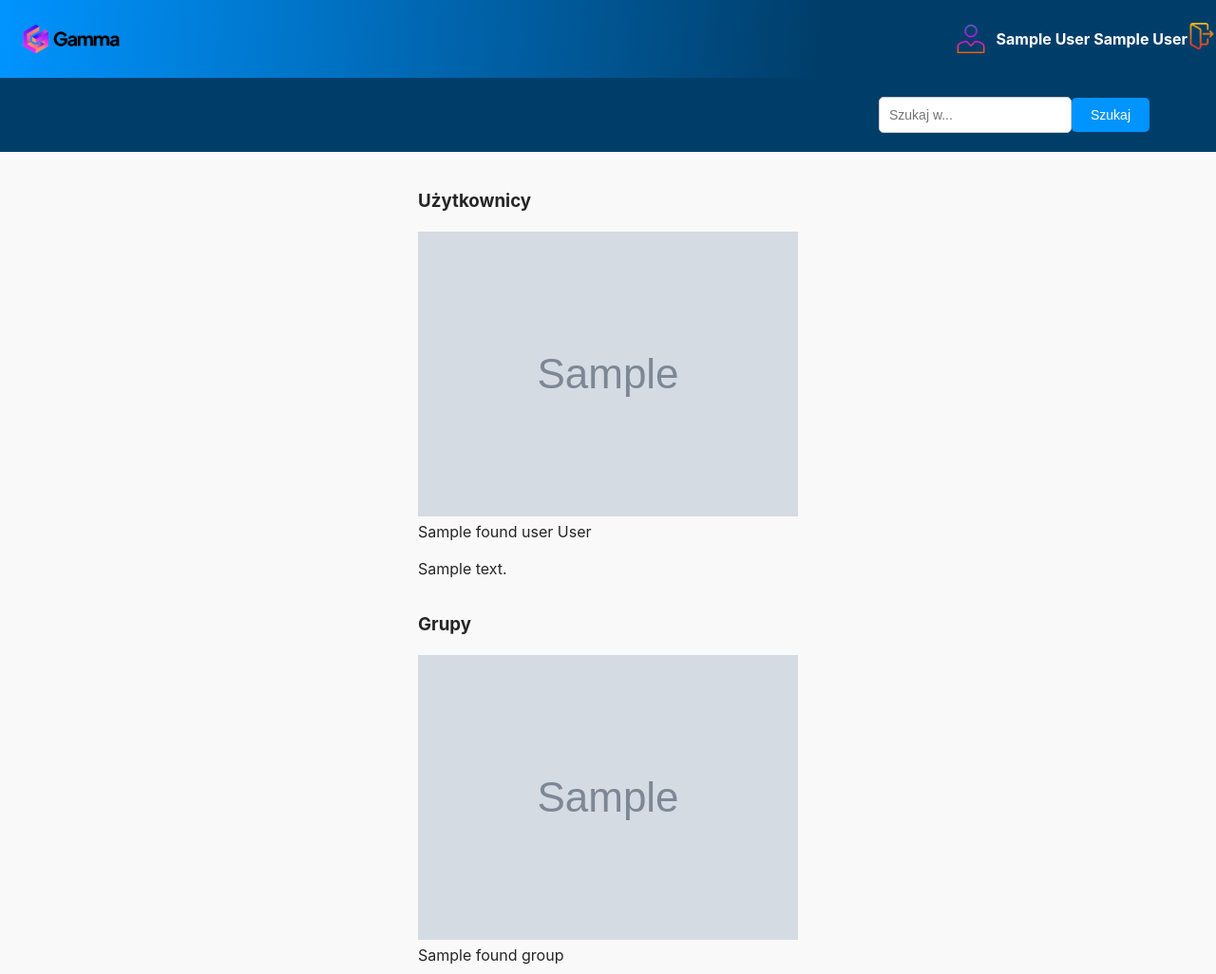
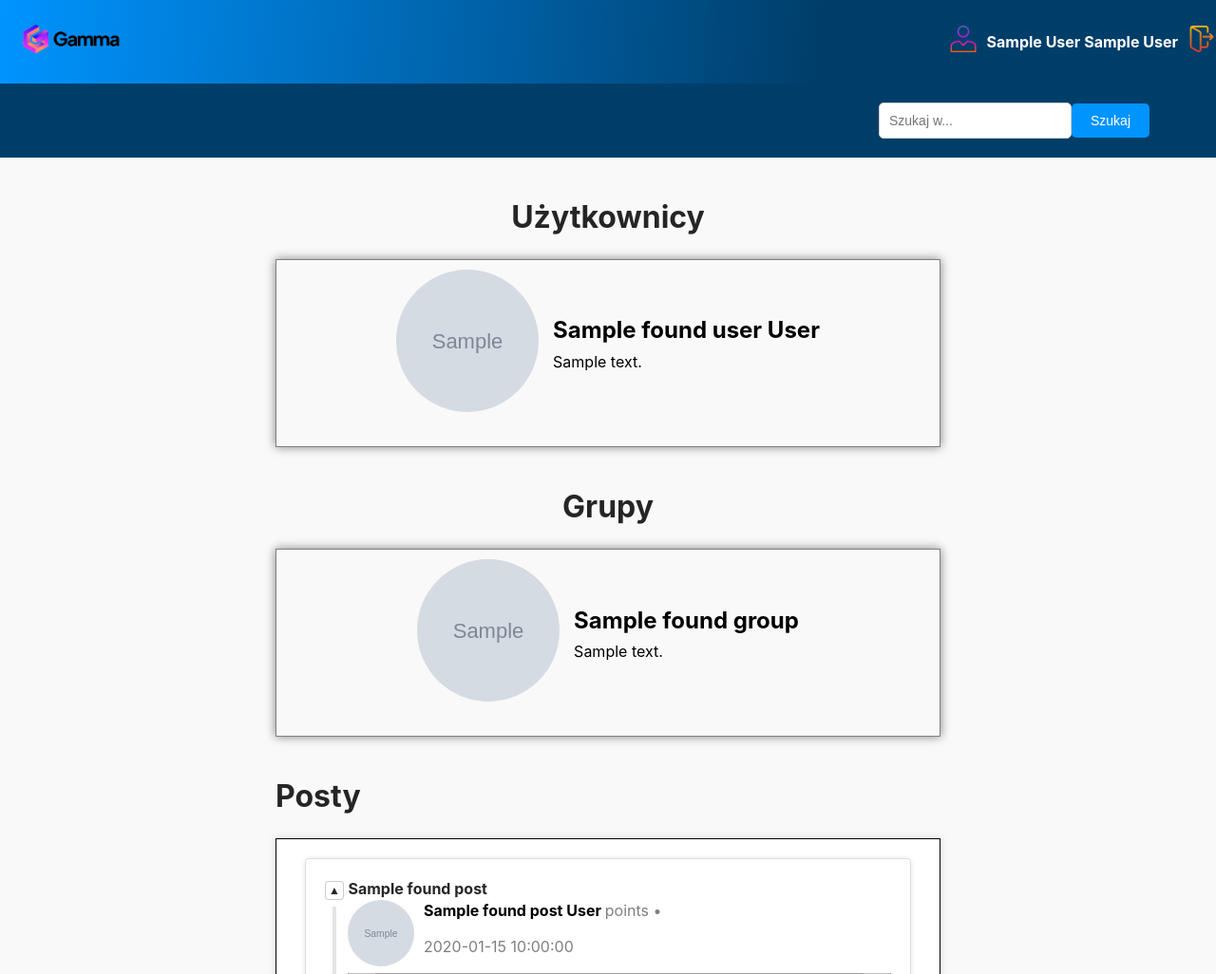
Before and after one commit to KaVerSv/GAMMA, a PHP site: template public/views/search.php in a window 1280 px wide. Shown: the top 1026 px of the page at 95% size. Run offline with PHP 8.4, Linux system fonts and the light colour scheme; the visitor is signed in with stand-in values (Sample User, id 1); the template is opened without the code that fills it: most values are stand-ins (such as "Sample title", 1, 10 or a date in 2020); grey boxes marked "Sample" are stand-in pictures; data that the repository does not hold is empty; some libraries are stand-ins or nearby versions; grey boxes are pictures that could not be loaded.

Commit message:
only add_comments to fix

```diff
--- /dev/null
+++ b/public/css/searchstyle.css
@@ -0,0 +1,48 @@
+main > .groups,
+main > .users {
+    border: 1px solid grey;
+    box-shadow: 0 0 10px grey;
+    padding: 10px;
+    margin-bottom: 20px;
+    display: flex;
+    flex-direction: column;
+    align-items: center; /* Wyśrodkowanie zawartości w pionie */
+    width: 700px;
+}
+
+main > .users .user-info,
+main > .groups .group-info {
+    display: flex;
+    align-items: center;
+    margin-bottom: 20px;
+}
+
+main > .users .user-info .user-photo img,
+main > .groups .group-info .group-photo img {
+    width: 150px;
+    height: 150px;
+    border-radius: 50%;
+    object-fit: cover;
+    margin-right: 15px;
+}
+
+main > .users .user-info .info,
+main > .groups .group-info .info {
+    display: flex;
+    flex-direction: column;
+}
+
+main > .users .user-info .info p,
+main > .groups .group-info .info p {
+    color: black;
+    font-weight: bold;
+    font-size: 24px;
+    margin: 0;
+}
+
+main > .users .user-info .info .m-1,
+main > .groups .group-info .info .m-1 {
+    margin-top: 5px;
+    font-weight: normal;
+    font-size: 16px;
+}
--- a/public/css/style80.css
+++ b/public/css/style80.css
@@ -6,6 +6,12 @@ body {
     margin: 0;
     padding: 0;
 
+}
+
+a{
+    color: black;
+    text-decoration: none;
+    font-weight: bold;
 }
 
 header {
@@ -26,7 +32,7 @@ header > div > a {
     padding: 0;
 }
 
-header > div:first-child > img {
+header > div:first-child > img, .logo {
     width: 100%; /* Dostosowane szerokości obrazów */
     max-width: 150px; /* Dodane ograniczenie maksymalnej szerokości */
 }
@@ -54,10 +60,9 @@ header > div > span {
     font-size: 16px; /* Dostosowany rozmiar czcionki */
 }
 
-.cart {
-    width: 30%; /* Dostosowane szerokości obrazów */
-    max-width: 150px; /* Dodane ograniczenie maksymalnej szerokości */
-    cursor: pointer;
+#logged_user{
+    color: white;
+    padding: 10px;
 }
 
 nav {
@@ -337,9 +342,3 @@ button:active {
     object-fit: cover;
 }
 /* ... inne style ... */
-
-a{
-    color: black;
-    text-decoration: none;
-    font-weight: bold;
-}
--- a/public/views/search.php
+++ b/public/views/search.php
@@ -4,36 +4,37 @@
 <head>
     <meta charset="UTF-8">
     <meta name="viewport" content="width=device-width, initial-scale=1.0">
-    <meta name="description" content="Ta strona to będzie coś wspaniałego">
-    <meta name="keywords" content="strona, wspaniała, niczym">
-    <meta name="author" content="Piotr Żywczak">
     <link rel="icon" type="image/x-icon" href="../../public/img/logo.png">
     <link rel="stylesheet" type="text/css" href="../../public/css/style80.css">
-    <?php if ($_SESSION['user_type'] != 'admin') : ?>
-        <link rel="stylesheet" type="text/css" href="../../public/css/style100.css">
-    <?php endif; ?>
+    <link rel="stylesheet" type="text/css" href="../../public/css/searchstyle.css">
     <title>Gamma</title>
     <script src="https://code.jquery.com/jquery-3.6.0.min.js"></script>
     <script src="../../public/js/gallery.js"></script>
     <script src="../../public/js/like.js"></script>
     <script src="../../public/js/report.js"></script>
+    <link rel="stylesheet" type="text/css" href="../../public/css/gallery-style.css">
     <script>
         function toggleCommentForm(postId) {
             var commentForm = document.getElementById('comment-form-container-' + postId);
             commentForm.style.display = commentForm.style.display === 'none' ? 'block' : 'none';
         }
     </script>
-    <link rel="stylesheet" type="text/css" href="../../public/css/gallery-style.css">
 </head>
 
 <body>
     <header>
         <div>
-            <img src="../../public/img/logo.png" alt="Logo should be here">
+            <a href="main">
+                <img class="logo" src="../../public/img/logo.png" alt="Logo should be here">
+            </a>
         </div>
         <div>
+            <a href="user?user_id=<?= isset($_SESSION['user_ID']) ? $_SESSION['user_ID']: '' ?>">
                 <img src="../../public/img/user.png" alt="user">
+            </a>
+            <a href="user?user_id=<?= isset($_SESSION['user_ID']) ? $_SESSION['user_ID']: '' ?>">
                 <span id="logged_user"><?= isset($_SESSION['user_name']) ? $_SESSION['user_name'] . ' ' . $_SESSION['user_surname'] : '' ?></span>
+            </a>
             <a href="logout"><img src="../../public/img/logout.png" alt="logout"></a>
         </div>
     </header>
@@ -46,37 +47,46 @@
             </form>
         </div>
     </nav>
+
     <main>
-        <div>
-            <h3>Użytkownicy</h3>
+        <h1>Użytkownicy</h1>
+        <div class = "users">
             <?php foreach ($found_users as $user):?>
                 <div class="user-info">
                     <div class="user-photo">
+                        <a href="user?user_id=<?= $user->getId()?>">
                             <img src="../../public/img/<?=$user->getImagePath()?>">
+                        </a>
                     </div>
                     <div class="info">
+                        <a href="user?user_id=<?= $user->getId()?>">
                             <p class="m-0"> <?=$user->getName().' '.$user->getSurname() ?></p>
+                        </a>
                         <p class="m-1"> <?= $user->getDescription() ?></p>
                     </div>
                 </div>
             <?php endforeach; ?>
         </div>
-        <div>
-            <h3>Grupy</h3>
+        <h1>Grupy</h1>
+        <div class = "groups">
             <?php foreach ($found_groups as $group):?>
                 <div class="group-info">
                     <div class="group-photo">
+                        <a href="group?group_id=<?= $group->getId()?>">
                             <img src="../../public/img/<?=$group->getImagePath()?>">
+                        </a>
                     </div>
                     <div class="info">
+                        <a href="group?group_id=<?= $group->getId()?>">
                             <p class="m-0"> <?=$group->getName() ?></p>
+                        </a>
                         <p class="m-1"> <?= $group->getDescription() ?></p>
                     </div>
                 </div>
             <?php endforeach; ?>
         </div>
         <div>
-            <h3>Posty</h3>
+            <h1>Posty</h1>
             <div>
             <?php foreach ($found_posts as $post):?>
                 <div class="post-thread">
@@ -84,7 +94,7 @@
                         <a class="post-border-link" id="main-border"></a>
                             <div class="post-heading">
                                 <div class="post-voting">
-                                    <button type="button">
+                                    <button class="likePost" data-post-id="<?=$post->getID()?>">
                                         <span aria-hidden="true">&#9650;</span>
                                         <span class="sr-only">Vote up</span>
                                     </button>
@@ -92,10 +102,16 @@
                                 </div>
                                 <div class="post-info">
                                     <div class="author-photo">
+                                        <a href="user?user_id=<?= $post->getUserId()?>">
                                             <img src="../../public/img/<?=$post->getAuthorPhoto()?>">
+                                        </a>
                                     </div>
                                     <div class="info">
-                                        <p class="m-0"> <?=$post->getAuthorName().' '.$post->getAuthorSurname() ?> points &bull;</p>
+                                        <p class="m-0">
+                                            <a href="user?user_id=<?= $post->getUserId()?>">
+                                                <?=$post->getAuthorName().' '.$post->getAuthorSurname()?>
+                                            </a>
+                                            points &bull;</p>
                                         <p class="m-1"> <?= $post->getTime() ?></p>
                                     </div>
                                 </div>
@@ -114,10 +130,9 @@
                                 </div>
                                 <p><?=$post->getContent()?></p>
                                 <button type="button" onclick="toggleCommentForm(<?= $post->getId(); ?>)">Reply</button>
-                                <button type="button">Flag</button>
+                                <button class="reportPost" data-post-id="<?=$post->getID()?>">Report</button>
 
                                 <div class="post-body">
-                                    <!-- ... inne elementy ... -->
 
                                     <div id="comment-form-container-<?= $post->getId(); ?>" style="display: none;">
                                         <form action="main/addComment" method="POST">
@@ -138,23 +153,28 @@
                                     <a class="comment-border-link"></a>
                                     <div class="comment-heading">
                                         <div class="comment-voting">
-                                            <button type="button">
+                                            <button class="likeComment" data-comment-id="<?=$comment->getID()?>">
                                                 <span aria-hidden="true">&#9650;</span>
                                                 <span class="sr-only">Vote up</span>
                                             </button>
                                         </div>
                                         <div class="comment-info">
                                             <div class="author-photo">
-                                                <img src="../../public/img/<?=$comment->getAuthorPhoto()?>">
+                                                <a href="user?user_id=<?= $comment->getUserId()?>">
+                                                    <img src="../../public/img/<?= $comment->getAuthorPhoto()?>">
+                                                </a>
                                             </div>
                                             <div class="info">
-                                                <p class="m-0"> <?=$comment->getAuthorName().' '.$comment->getAuthorSurname() ?> points &bull;</p>
+                                                <a href="user?user_id=<?= $comment->getUserId()?>">
+                                                    <p class="m-0"> <?= $comment->getAuthorName().' '.$comment->getAuthorSurname() ?>
+                                                </a>
+                                                points &bull;</p>
                                             </div>
                                         </div>
                                     </div>
                                     <div class="comment-body">
                                         <p><?= $comment->getContent()?></p>
-                                        <button type="button">Flag</button>
+                                        <button class="reportComment" data-comment-id="<?=$comment->getID()?>">Report</button>
                                     </div>
                                 </div>
                             </div>
```
Also changed, not shown: public/css/style.css (added, +31 -0 lines), public/views/group.php (+42 -17 lines), public/views/main.php (+10 -6 lines), public/views/user.php (+41 -16 lines). Lines whose indentation alone changed are shown as unchanged.
